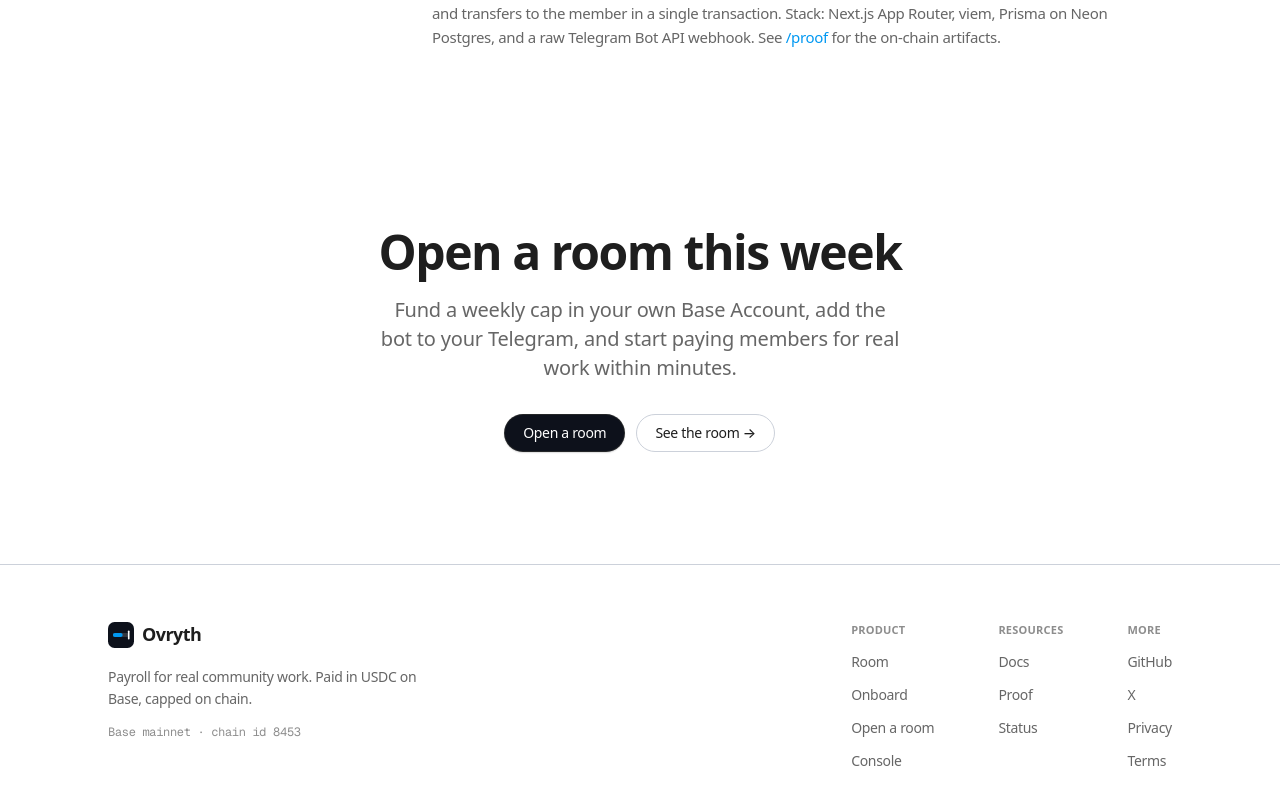
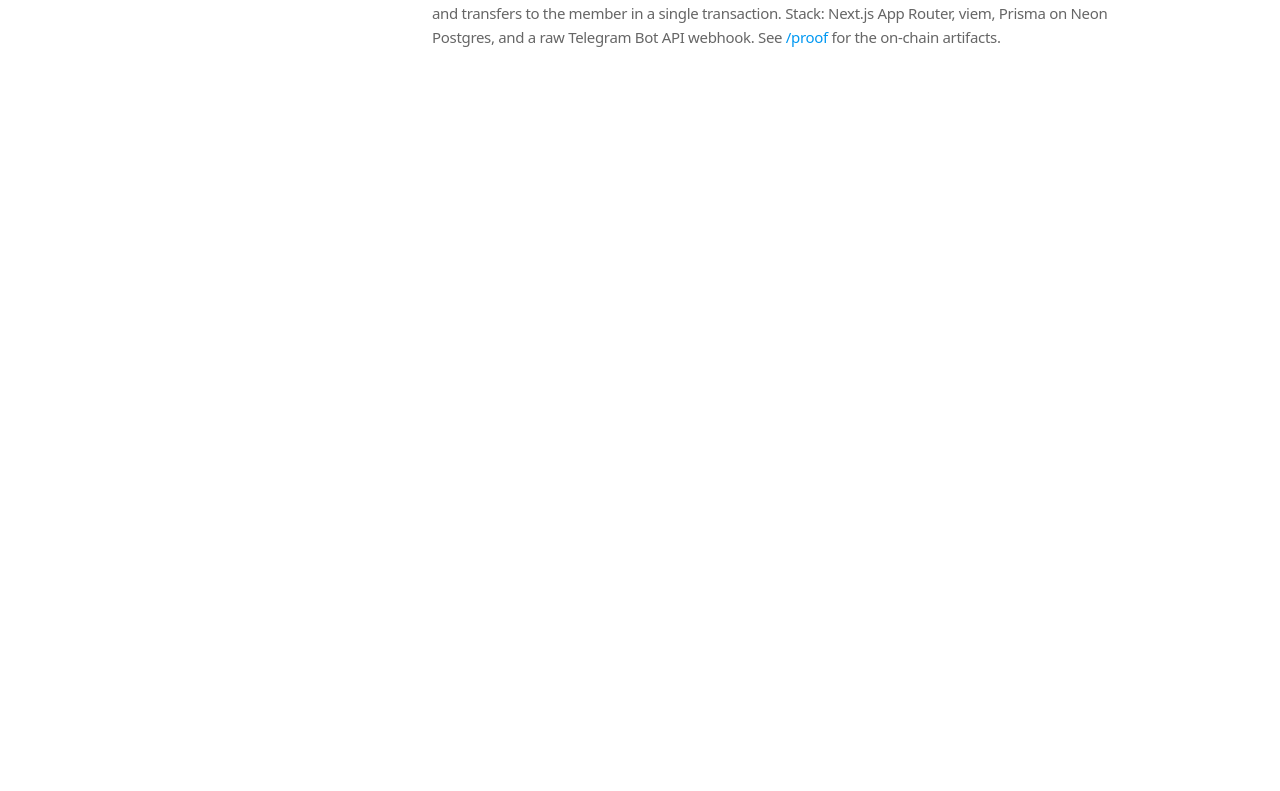
Before and after one commit to mystiquemide/ovryth, a Next.js app: page /docs in a window 1280 px wide. Shown: the part 3329-4120 px from the top of the page. After the commit the page ends 3442 px from the top, so only its background shows below. Built offline with nearby package versions, Linux system fonts and the light colour scheme; a web font is replaced by a local one.

Commit message:
Remove footer and final CTA from /docs and /status

```diff
--- a/src/app/docs/page.tsx
+++ b/src/app/docs/page.tsx
@@ -1,5 +1,4 @@
 import { Nav } from "@/components/site/Nav";
-import { Footer } from "@/components/site/Footer";
 
 export const metadata = { title: "Docs · Ovryth" };
 
@@ -142,7 +141,6 @@ export default function DocsPage() {
           </div>
         </div>
       </main>
-      <Footer />
     </>
   );
 }
--- a/src/app/status/page.tsx
+++ b/src/app/status/page.tsx
@@ -1,5 +1,4 @@
 import { Nav } from "@/components/site/Nav";
-import { Footer } from "@/components/site/Footer";
 import { getSystemStatus, type State } from "@/lib/status";
 
 export const metadata = { title: "Status · Ovryth" };
@@ -59,7 +58,6 @@ export default async function StatusPage() {
           operational.
         </p>
       </main>
-      <Footer />
     </>
   );
 }
```
